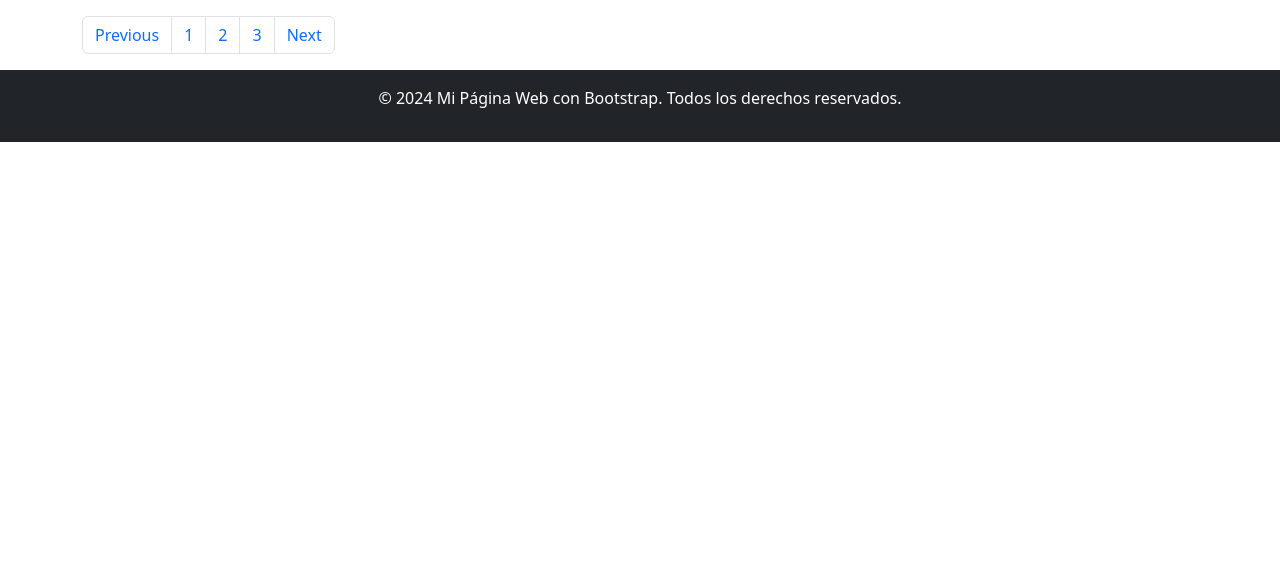
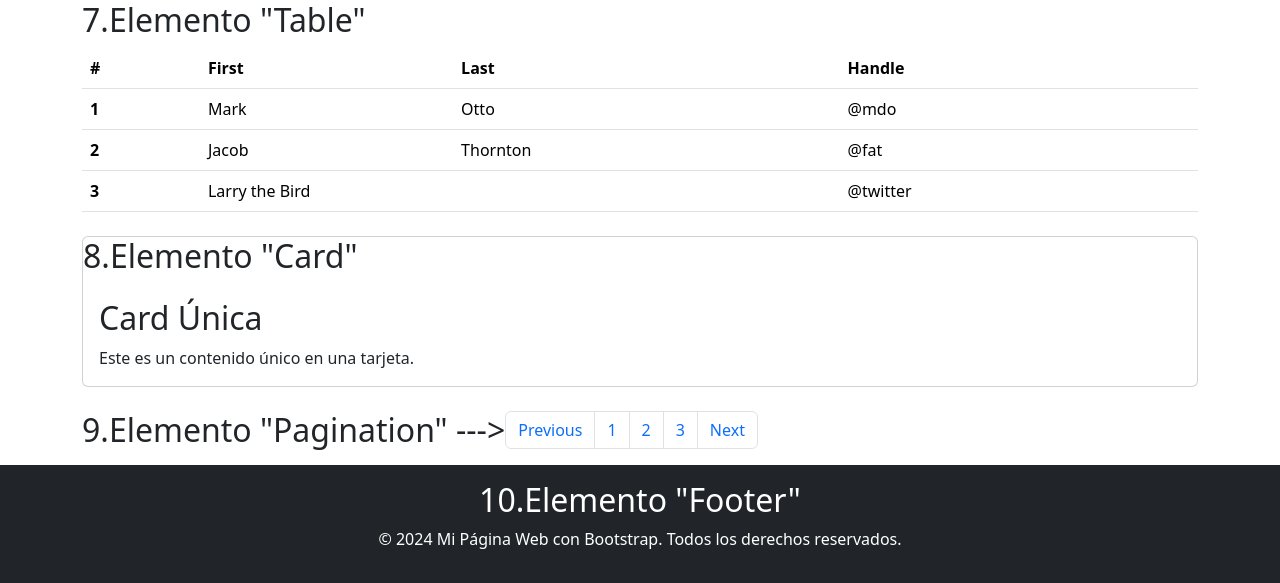
Before and after one commit to CristianGhost23/Elementos, a plain HTML site: page Elementos.html in a window 1280 px wide. Shown: the part 741-1324 px from the top of the page. Before the commit the page ends 883 px from the top, so only its background shows below. Drawn offline with nearby package versions, Linux system fonts and the light colour scheme.

Commit message:
Actualizacion de elementos
Agregue el numero de elemento que contenia

```diff
--- a/Elementos.html
+++ b/Elementos.html
@@ -7,11 +7,13 @@
 </head>
 <body>
     <header class="bg-success text-white text-center py-5">
+        <h2>1.Elemento "Header"</h2>
         <h1>Mi Página Web con Bootstrap</h1>
     </header>
 
     <nav class="navbar navbar-expand-lg navbar-primary bg-primary">
         <ul class="navbar-nav">
+            <li class="nav-item"><a class="nav-link" >2.Elemento "Navbar"</a></li>
             <li class="nav-item"><a class="nav-link" href="#inicio">Inicio</a></li>
             <li class="nav-item"><a class="nav-link" href="#acerca">Acerca de</a></li>
             <li class="nav-item"><a class="nav-link" href="#servicios">Servicios</a></li>
@@ -20,12 +22,14 @@
 
     <div class="container mt-5">
         <section id="inicio" class="mb-4">
+            <h2>3.Elemento "Container"</h2>
             <h2>Bienvenido</h2>
             <p>¡Gracias por visitar mi página web!</p>
         </section>
 
         <section id="acerca" class="mb-4">
             <!-- Button trigger modal -->
+            <h2>4.Elemento "MODAL"</h2>
 <button type="button" class="btn btn-success" data-bs-toggle="modal" data-bs-target="#exampleModal">
     Launch demo modal
   </button>
@@ -52,6 +56,7 @@
 
         <section id="servicios" class="mb-4">
             <div class="dropdown">
+                <h2>5.Elemento "Dropdown"</h2>
                 <button class="btn btn-secondary dropdown-toggle" type="button" data-bs-toggle="dropdown" aria-expanded="false">
                   Dropdown button
                 </button>
@@ -62,6 +67,8 @@
                 </ul>
               </div>
         </section>
+        <h2>6.Elemento "SPinners"</h2>
+
         <div class="spinner-border text-primary" role="status">
             <span class="visually-hidden">Loading...</span>
           </div>
@@ -88,14 +95,41 @@
           </div>
 
         <aside class="mb-4">
-            <h2>Enlaces Útiles</h2>
-            <ul>
-                <li><a href="#contacto">Contacto</a></li>
-                <li><a href="#blog">Blog</a></li>
-            </ul>
+            <!-- On tables -->
+            <h2>7.Elemento "Table"</h2>
+            <table class="table">
+                <thead>
+                  <tr>
+                    <th scope="col">#</th>
+                    <th scope="col">First</th>
+                    <th scope="col">Last</th>
+                    <th scope="col">Handle</th>
+                  </tr>
+                </thead>
+                <tbody>
+                  <tr>
+                    <th scope="row">1</th>
+                    <td>Mark</td>
+                    <td>Otto</td>
+                    <td>@mdo</td>
+                  </tr>
+                  <tr>
+                    <th scope="row">2</th>
+                    <td>Jacob</td>
+                    <td>Thornton</td>
+                    <td>@fat</td>
+                  </tr>
+                  <tr>
+                    <th scope="row">3</th>
+                    <td colspan="2">Larry the Bird</td>
+                    <td>@twitter</td>
+                  </tr>
+                </tbody>
+              </table>
         </aside>
 
         <div class="card mb-4">
+            <h2>8.Elemento "Card"</h2>
             <div class="card-body">
                 <h2 class="card-title">Card Única</h2>
                 <p class="card-text">Este es un contenido único en una tarjeta.</p>
@@ -103,6 +137,7 @@
         </div>
 
         <div class="pagination">
+            <h2>9.Elemento "Pagination" ---></h2>
             <nav aria-label="Page navigation example">
                 <ul class="pagination">
                   <li class="page-item"><a class="page-link" href="#">Previous</a></li>
@@ -116,6 +151,7 @@
     </div>
 
     <footer class="bg-dark text-white text-center py-3">
+        <h2>10.Elemento "Footer"</h2>
         <p>&copy; 2024 Mi Página Web con Bootstrap. Todos los derechos reservados.</p>
     </footer>
 
```
